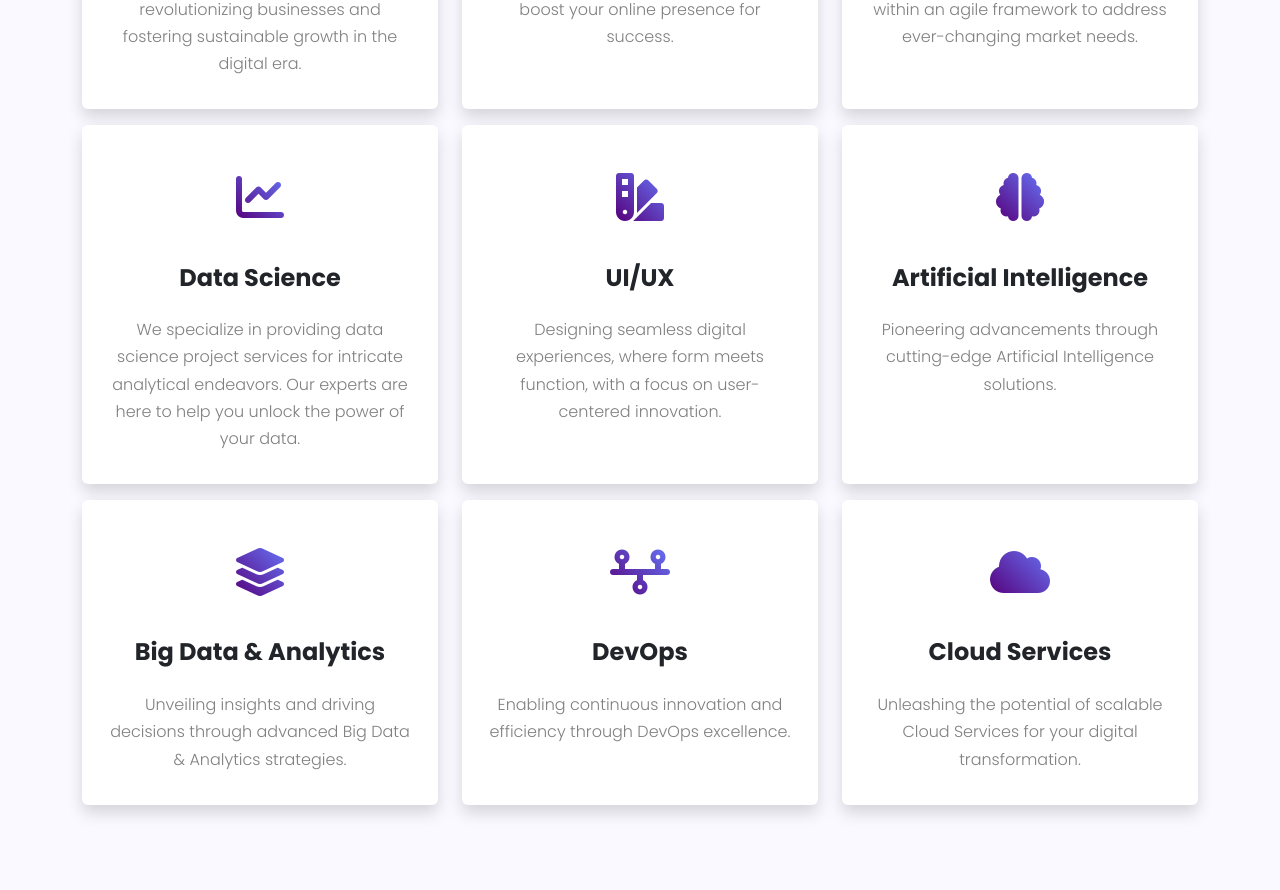
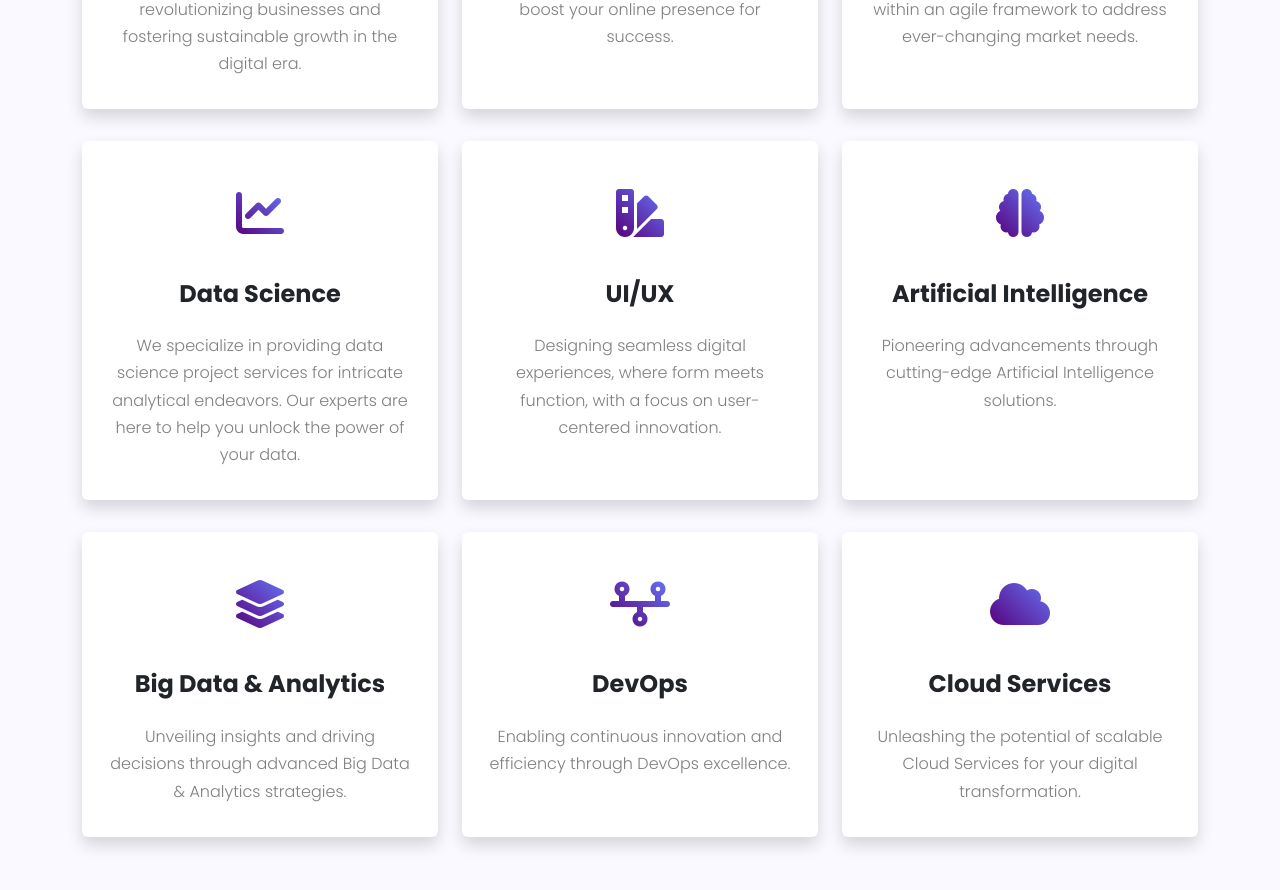
Before and after one commit to kysbay/kysbay.github.io, an Angular app: page / in a window 1280 px wide. Shown: the part 1360-2250 px from the top of the page. Built offline with nearby package versions, Linux system fonts and the light colour scheme.

Commit message:
Fix: Margin bottom

```diff
--- a/src/app/components/development-services/development-services.component.html
+++ b/src/app/components/development-services/development-services.component.html
@@ -7,7 +7,7 @@
     </div>
     <!-- Cards -->
     <div class="row mt-3">
-      <div class="col-md-4 mt-3" *ngFor="let record of data$ | async">
+      <div class="col-md-4 mt-3 mb-3" *ngFor="let record of data$ | async">
         <div class="card shadow border-0 h-100 text-center">
           <div class="card-image">
             <div class="{{record.iconClass}} fa-3x mt-5 text-special"></div>
```
